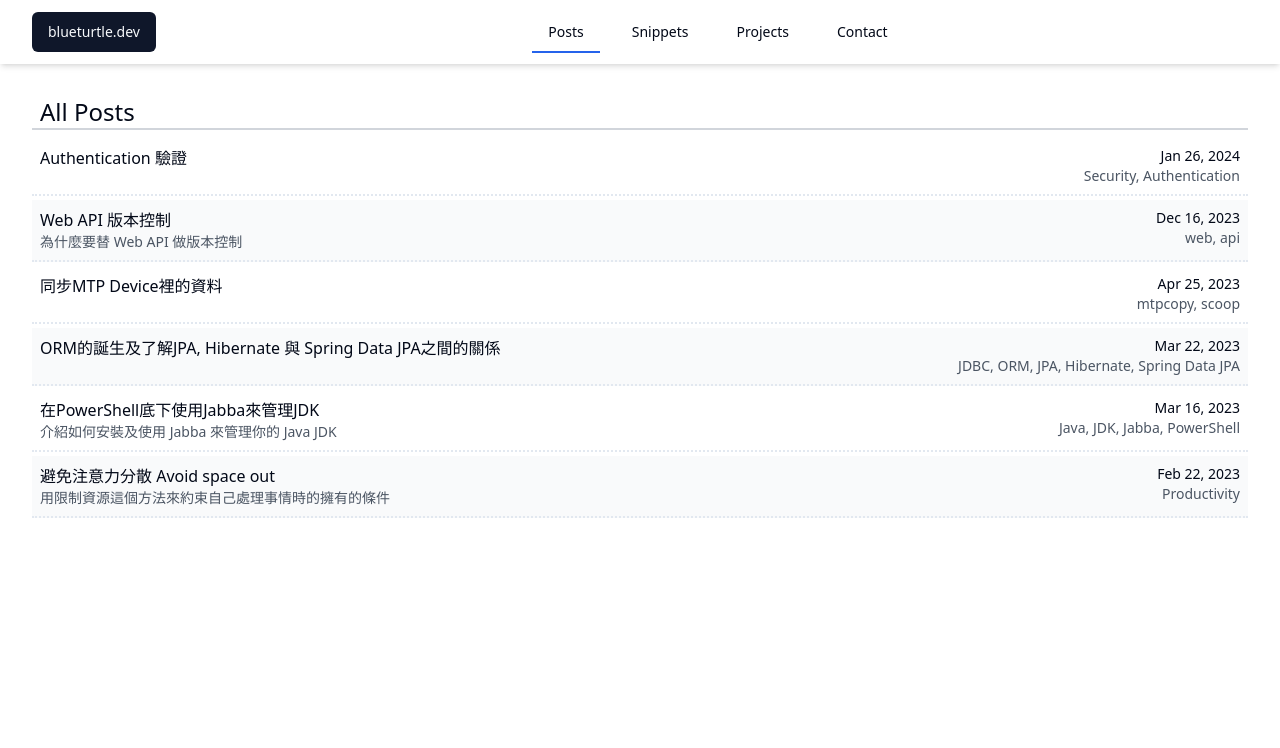
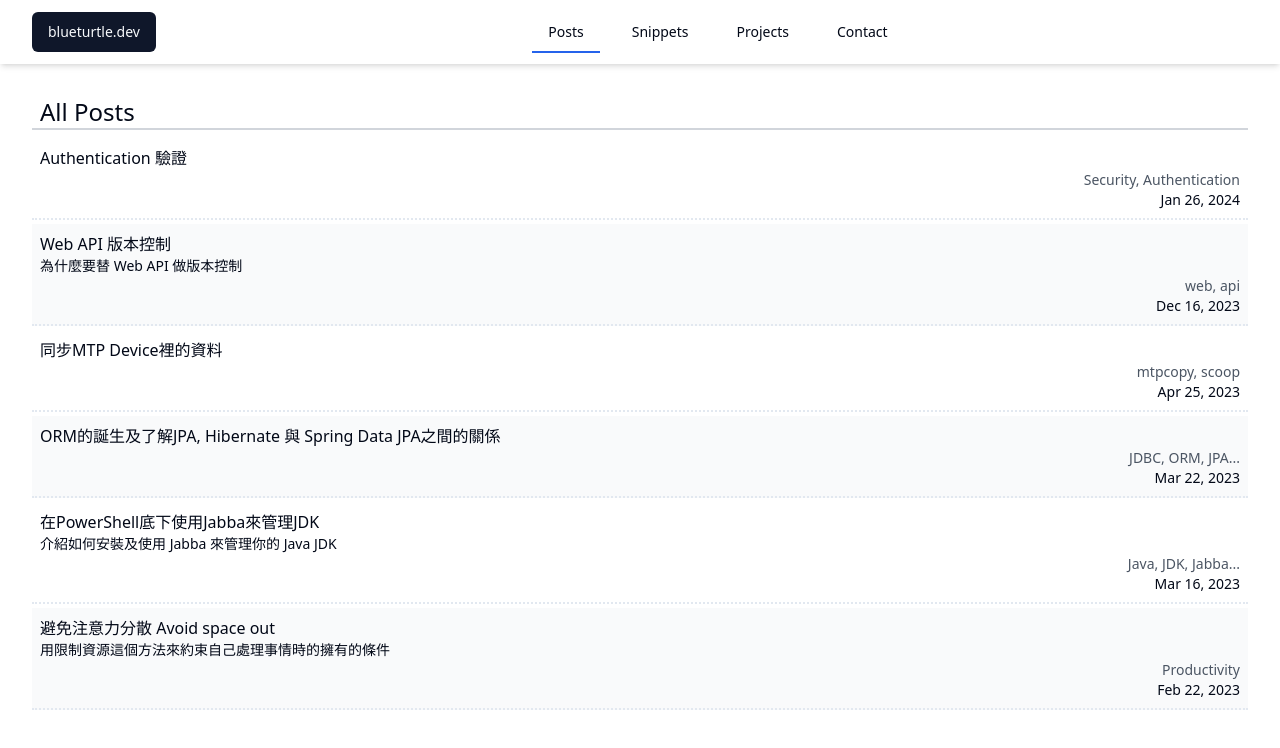
Before and after one commit to tarmacChen/blueturtle.dev, a Next.js app: page /posts in a window 1280 px wide. Shown: the top 748 px of the page. Built offline with nearby package versions, Linux system fonts and the light colour scheme.

Commit message:
hidden tags when length greater than 3

```diff
--- a/src/components/DesktopNavbar.tsx
+++ b/src/components/DesktopNavbar.tsx
@@ -11,6 +11,7 @@ import { useMobile } from '@/hooks/useMobile';
 import Link from 'next/link';
 import { mergeClassNames } from '@/lib/helper';
 import { usePathname } from 'next/navigation';
+
 
 export function DesktopNavbar() {
   const pathname = usePathname().split('/')[1];
--- a/src/components/PostItem.tsx
+++ b/src/components/PostItem.tsx
@@ -13,7 +13,10 @@ export const PostItem = ({
   className?: string;
 }) => {
   const createdTime = moment(file.metadata.createdTime).format('ll');
-  const tags = file.metadata?.tags ? file.metadata?.tags.join(', ') : '';
+  // const tags = file.metadata?.tags ? file.metadata?.tags.join(', ') : '';
+  const tags = file.metadata.tags || []
+  const tagsCount = tags.length > 3 ? 3 : tags.length
+  const tagNames = tags.slice(0, tagsCount).join(', ') + (tags.length > 3 ? '...' : '')
   const containerClasses = mergeClassNames(
     'flex flex-row w-full hover:bg-blue-50',
     className || ''
@@ -25,16 +28,12 @@ export const PostItem = ({
       key={file.filename}>
       <Link
         href={href}
-        className="flex flex-row w-full border-b-2 p-2 border-dotted hover:border-b-blue-600 justify-between">
-        <div className="flex flex-col">
+        className="flex flex-col w-full border-b-2 p-2 border-dotted hover:border-b-blue-600 justify-between">
         <div>{file.metadata.title}</div>
-          <div className="text-sm font-light text-gray-600">
+        <div className="text-sm font-light ">
           {file.metadata.description}
-          </div>
-        </div>
-        <div className="flex flex-col items-end">
-          <div className="text-sm ">{createdTime}</div>
-          <div className="text-sm font-light text-gray-600">{tags}</div>
+          <div className="text-gray-600 text-right">{tagNames}</div>
+          <div className="text-right">{createdTime}</div>
         </div>
       </Link>
     </div>
```
Also changed, not shown: 1 other file (tests, documents, lock files or other folders). Lines whose indentation alone changed are shown as unchanged.
